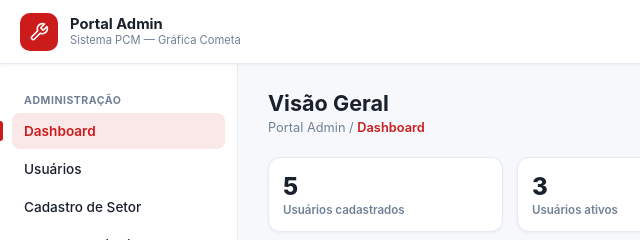
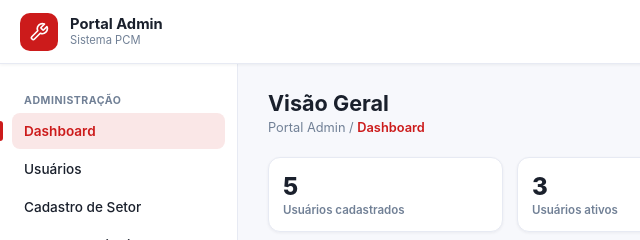
Before and after one commit to Claudio25101977/manutencao-site, a plain HTML site: page admin.html in a window 1280 px wide. Shown: the top 240 px of the page, 0-640 px from the left. Drawn offline with Linux system fonts and the light colour scheme.

Commit message:
Change description in admin.html
Updated the description text in the admin portal.

```diff
--- a/admin.html
+++ b/admin.html
@@ -245,7 +245,7 @@ const html = `
 <path d="M14.7 6.3a1 1 0 0 0 0 1.4l1.6 1.6a1 1 0 0 0 1.4 0l3.77-3.77a6 6 0 0 1-7.94 7.94l-6.91 6.91a2.12 2.12 0 0 1-3-3l6.91-6.91a6 6 0 0 1 7.94-7.94l-3.76 3.76z"/>
 </svg>
 </div>
-<div class="marca-texto"><h1>Portal Admin</h1><p>Sistema PCM — Gráfica Cometa</p></div>
+<div class="marca-texto"><h1>Portal Admin</h1><p>Sistema PCM</p></div>
 </div>
 <div class="header-dir">
 <a class="btn-trocar" href="${'pcm.html' + paramsAtual}">Acessar Sistema PCM</a>
```
